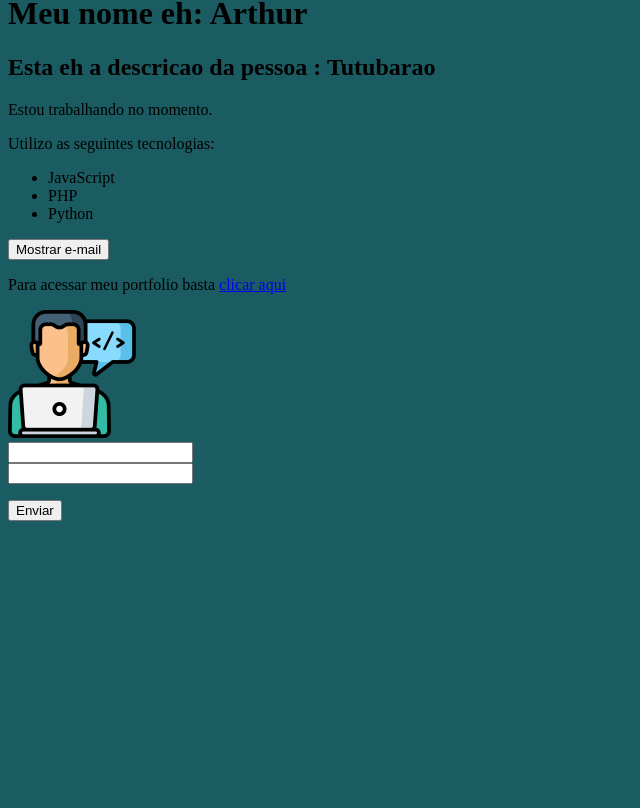
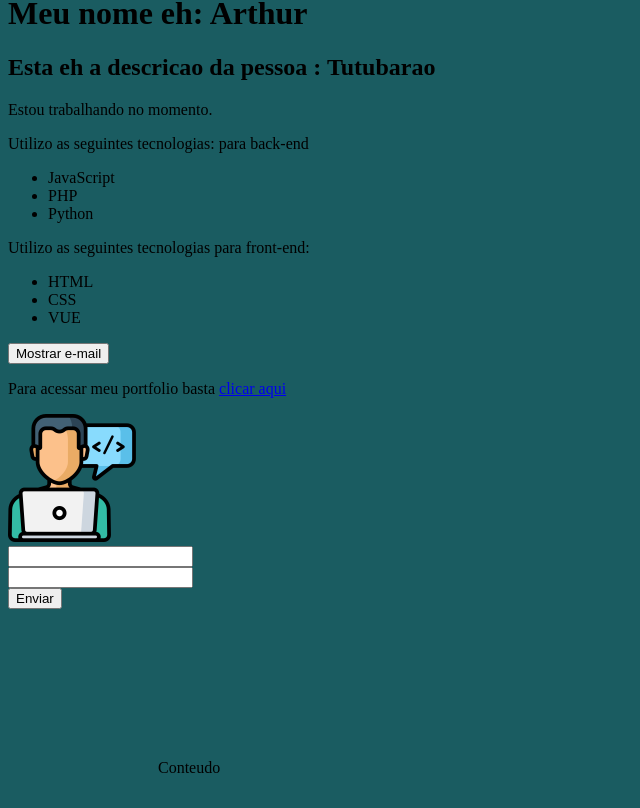
Before and after one commit to Galdinowski/Aprendendo-vue, a Vue app in the folder 2_projeto_vue/: page / in a window 1280 px wide. Shown: the part 192-1000 px from the top of the page, without its empty margins (0-640 px from the left). Before the commit the page ends 800 px from the top, so only its background shows below. Built offline with nearby package versions, Linux system fonts and the light colour scheme.

Commit message:
aprendendo metodos

```diff
--- a/2_projeto_vue/src/components/Form.vue
+++ b/2_projeto_vue/src/components/Form.vue
@@ -1,16 +1,25 @@
 <template>
-    <form action="">
     <div>
-            <InputText/>
+        <form action="" @submit="enviarFormulario($event)">
+            <div>
+             <input type="text" v-model="name">
          </div>
          <div>
-            <InputText/>
+                <input type="text" v-model="email">
             </div>
             <div>
-            <p></p>
                 <Submit/>
             </div>
                 </form>
+
+                <p>Conteudo</p>
+                <p>Conteudo</p>
+                <p>Conteudo</p>
+
+
+
+        </div>
+
 
 </template>
 
@@ -23,6 +32,30 @@
         components:{
             InputText,
                 Submit
+        },
+        data()
+        {
+            return{
+                name:"",
+                email:""
+            }
+        },
+
+        methods:{
+            enviarFormulario(e)
+            {
+                e.preventDefault()
+                const name = this.name;
+                const email = this.email;
+                window.alert("O nome e : " +name);
+
+            }
         }
     }
 </script>
+
+<style scoped>
+    p{
+        margin: 150px;
+    }
+</style>
--- a/2_projeto_vue/src/components/Info.vue
+++ b/2_projeto_vue/src/components/Info.vue
@@ -2,17 +2,24 @@
     <div>
         <p v-if="esta_trabalhando">Estou trabalhando no momento.</p>
         <p v-else>Estou em busca de novas oportunidades</p>
-        <p>Utilizo as seguintes tecnologias:</p>
+        <p>Utilizo as seguintes tecnologias: para back-end</p>
             <ul>
-                <li>JavaScript</li>
-                <li>PHP</li>
-                <li>Python</li>
+                <li v-for="(technology,index) in backend_technologies" v-bind:key="index">{{ technology }}</li>
+            </ul>
+
+            <p>Utilizo as seguintes tecnologias para front-end: </p>
+            <ul>
+                <li v-for="technology in frontend_technologies" :key="technology.id">{{ technology.language }}</li>
             </ul>
             <div>
                 <button @click="ShowEmail">{{ textoBotao }}</button>
             </div>
             <p v-show="mostrar_email">Mande uma msg para: {{ email }} </p>
             <p>Para acessar meu portfolio basta <a v-bind:href="meu_link" target="blank"> clicar aqui</a></p>
+
+
+
+
             <Pictures/>
     </div>
 
@@ -32,7 +39,14 @@
                 mostrar_email:false,
                 email: "Testando@gmail.com",
                 meu_link: 'https://www.globo.com/',
-                textoBotao: "Mostrar e-mail"
+                textoBotao: "Mostrar e-mail",
+                backend_technologies: ['JavaScript','PHP','Python'],
+                frontend_technologies:[
+                {id:1, language: "HTML" },
+                {id:2, language: "CSS"},
+                {id:3, language:"VUE" }
+                ],
+
 
             }
         },
@@ -47,7 +61,9 @@
                     }else{
                         this.textoBotao = "Esconder E-mail"
                     }
-            }
+            },
+
+
         }
 
 }
```
Also changed, not shown: 2_projeto_vue/src/App.vue (+6 -2 lines). Lines whose indentation alone changed are shown as unchanged.
